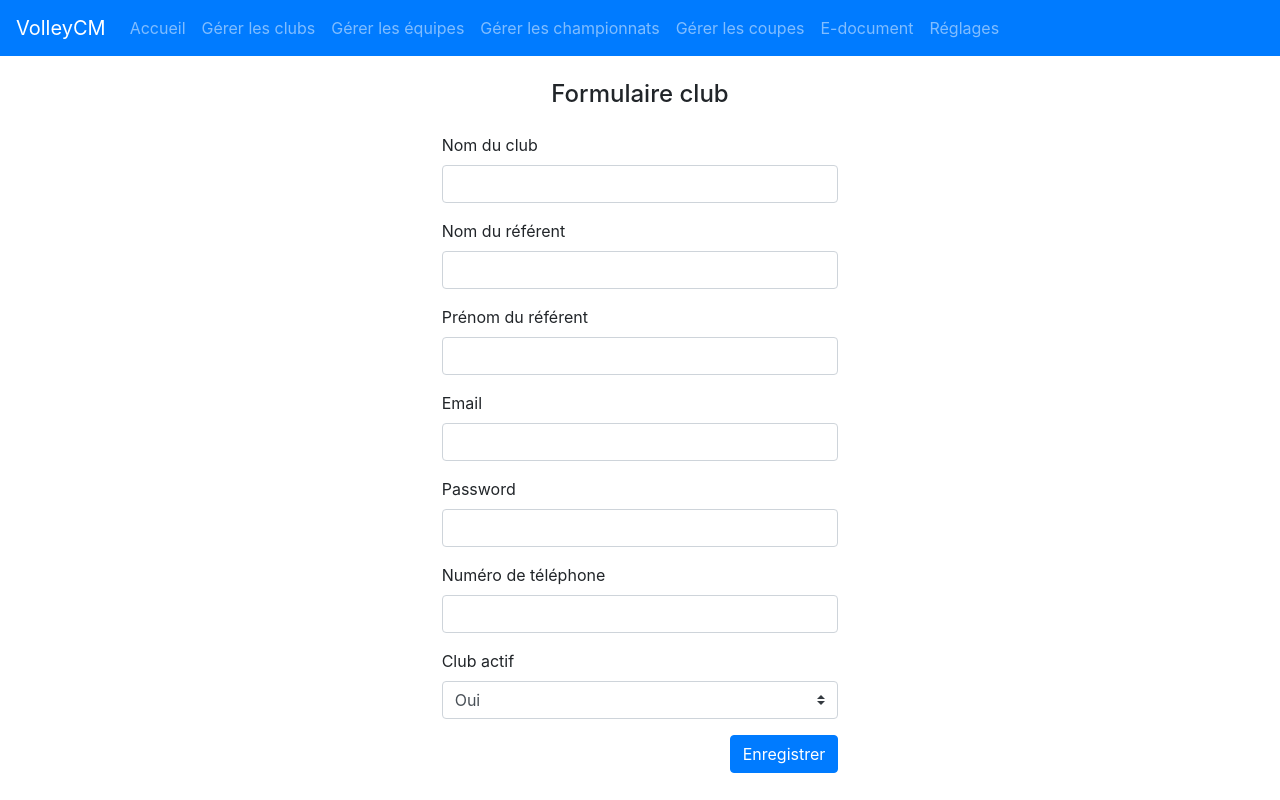
After one commit to mickael-danjoux/Volleyball-Championship-Manager, a Symfony app: template templates/club/club.form.html.twig in a window 1280 px wide. The commit adds this page. Run offline with Twig, Linux system fonts and the light colour scheme; the template is opened without the code that fills it, so the values that code supplies are empty; some libraries are stand-ins or nearby versions.

Commit message:
Ajout header + formulaire club

```diff
--- /dev/null
+++ b/public/css/header.css
@@ -0,0 +1,6 @@
+.navbar-toggler {
+    color:white !important;
+}
+.nav-item {
+    color:white !important;
+}
--- a/templates/base.html.twig
+++ b/templates/base.html.twig
@@ -19,7 +19,7 @@
     <title>Mon site web - {% block title %}{% endblock %}</title>
 </head>
 <body>
-
+{% include 'header.html.twig' %}
 {% block body %}{% endblock %}
 
 <!-- Bootstrap JS -->
--- /dev/null
+++ b/templates/club/club.form.html.twig
@@ -0,0 +1,42 @@
+{% extends 'base.html.twig' %}
+{% block body %}
+    <div class="col-md-4 mx-auto">
+        <h4 class="text-center mb-4">Formulaire club</h4>
+        <form method="POST">
+            <div class="form-group">
+                <label for="inputClubName">Nom du club</label>
+                <input class="form-control" id="inputClubName" type="text" name="name" required/>
+            </div>
+            <div class="form-group">
+                <label for="inputManagerLastName">Nom du référent</label>
+                <input class="form-control" id="inputManagerLastName" type="text" name="managerLastName" required/>
+            </div>
+            <div class="form-group">
+                <label for="inputManagerFirstName">Prénom du référent</label>
+                <input class="form-control" id="inputManagerFirstName" type="text" name="managerFirstName" required/>
+            </div>
+            <div class="form-group">
+                <label for="inputEmail">Email</label>
+                <input class="form-control" id="inputEmail" type="email" name="email" required/>
+            </div>
+            <div class="form-group">
+                <label for="inputPassword">Password</label>
+                <input class="form-control" id="inputPassword" type="password" name="password" required/>
+            </div>
+            <div class="form-group">
+                <label for="inputPhoneNumber">Numéro de téléphone</label>
+                <input class="form-control" id="inputPhoneNumber" type="text" name="phoneNumber" required/>
+            </div>
+            <div class="form-group">
+                <label for="inputActive">Club actif</label>
+                <select class="custom-select" id="inputActive" name="active" required>
+                    <option value="1" selected>Oui</option>
+                    <option value="0">Non</option>
+                </select>
+            </div>
+            <div class="w-100 text-right">
+                <input class="btn btn-primary" type="submit" value="Enregistrer"/>
+            </div>
+        </form>
+    </div>
+{% endblock %}
--- a/templates/front/index.html.twig
+++ b/templates/front/index.html.twig
@@ -3,5 +3,5 @@
 {% block title %}Hello DefaultController!{% endblock %}
 
 {% block body %}
-    <h1>Hello World !</h1>
+    <h1>Accueil</h1>
 {% endblock %}
--- /dev/null
+++ b/templates/header.html.twig
@@ -0,0 +1,33 @@
+<link rel="stylesheet" type="text/css" href="{{ asset('css/header.css') }}">
+
+<nav class="navbar navbar-expand-lg navbar-dark bg-primary mb-4">
+    <a class="navbar-brand text-white" href="">VolleyCM</a>
+    <button class="navbar-toggler" type="button" data-toggle="collapse" data-target="#navbarNav" aria-controls="navbarNav" aria-expanded="false" aria-label="Toggle navigation">
+        <span class="navbar-toggler-icon"></span>
+    </button>
+    <div class="collapse navbar-collapse" id="navbarNav">
+        <ul class="navbar-nav">
+            <li class="nav-item">
+                <a class="nav-link" href="{{ url('index') }}">Accueil</a>
+            </li>
+            <li class="nav-item">
+                <a class="nav-link" href="">Gérer les clubs</a>
+            </li>
+            <li class="nav-item">
+                <a class="nav-link" href="">Gérer les équipes</a>
+            </li>
+            <li class="nav-item">
+                <a class="nav-link" href="">Gérer les championnats</a>
+            </li>
+            <li class="nav-item">
+                <a class="nav-link" href="">Gérer les coupes</a>
+            </li>
+            <li class="nav-item">
+                <a class="nav-link" href="">E-document</a>
+            </li>
+            <li class="nav-item">
+                <a class="nav-link" href="">Réglages</a>
+            </li>
+        </ul>
+    </div>
+</nav>
```
Also changed, not shown: src/Controller/ClubController.php (added, +46 -0 lines), templates/club/club.list.html.twig (added, +8 -0 lines), public/css/club.css (added).
